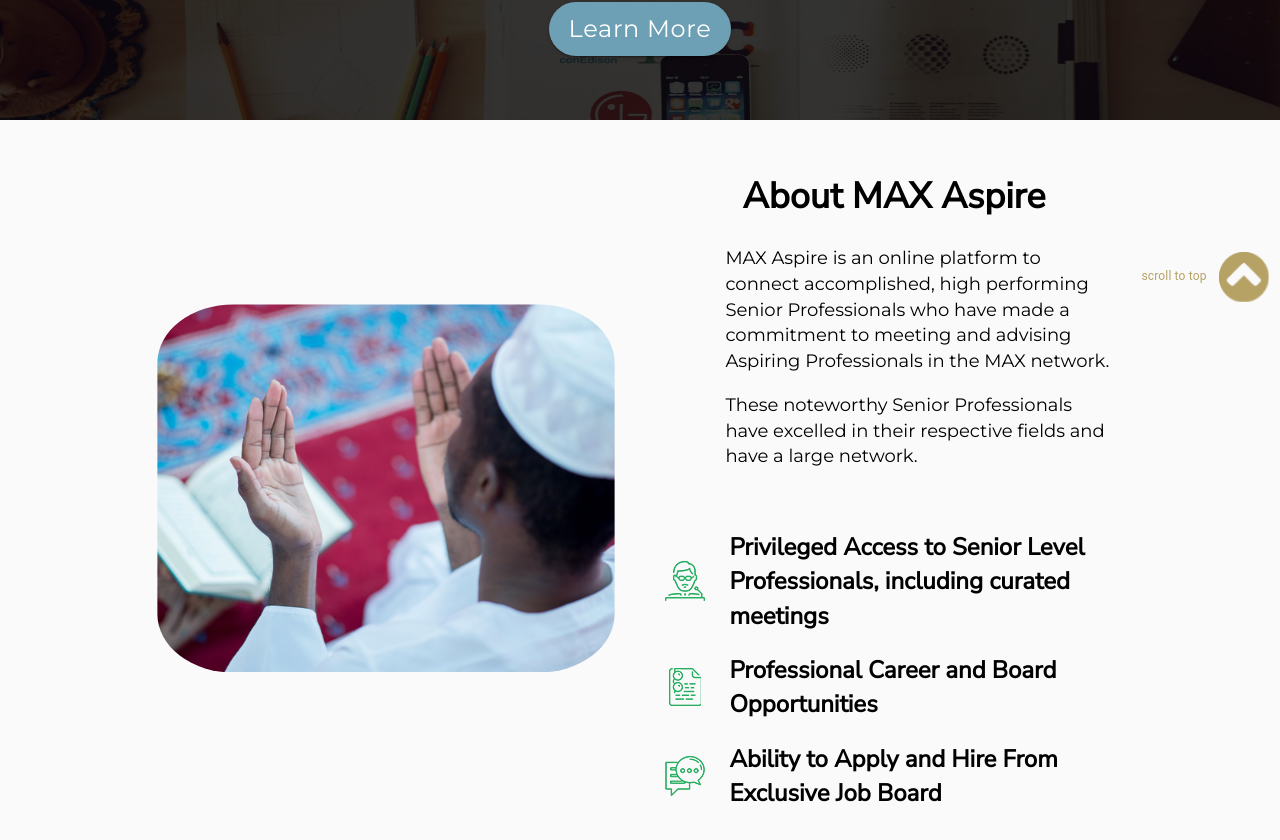
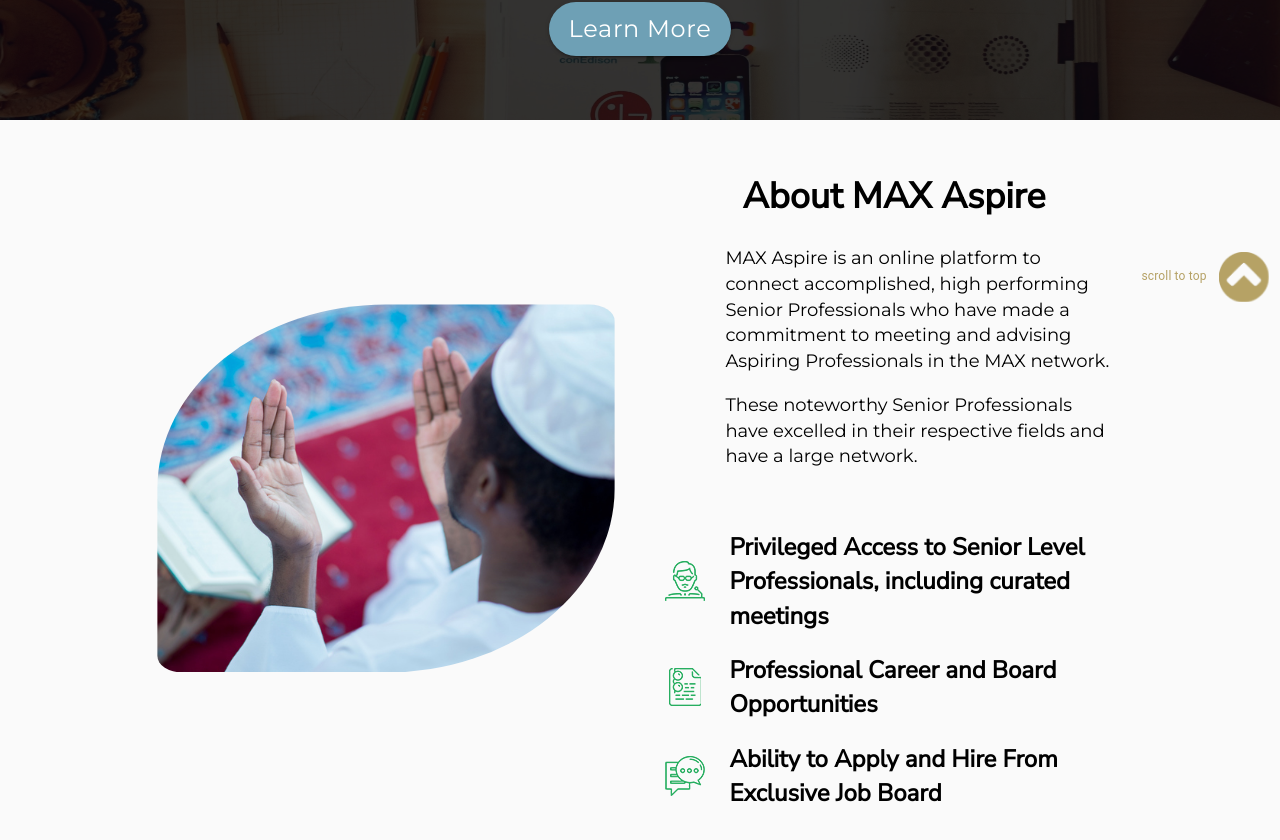
Before and after one commit to maxgala/aspire-frontend, a React (Create React App) app: page / in a window 1280 px wide. Shown: the part 480-1320 px from the top of the page. Built offline with nearby package versions, Linux system fonts and the light colour scheme.

Commit message:
Cool formatting for about MAX image. Removed unused CSS.

```diff
--- a/src/Components/LandingPage/AboutMax.js
+++ b/src/Components/LandingPage/AboutMax.js
@@ -25,7 +25,7 @@
   f2:{
     fontFamily: "Montserrat",
     fontSize: "18px",
-    maxWidth: '600px',
+    maxWidth: '800px',
     textAlign: 'left',
     paddingLeft: '60px',
     paddingRight: '10px'
@@ -56,7 +56,10 @@
   total: {
     width: '100%',
     padding: '5%',
-    borderRadius: '20%',
+    borderTopLeftRadius: '50%',
+    borderTopRightRadius: '10%',
+    borderBottomRightRadius: '50%',
+    borderBottomLeftRadius: '10%',
   },
   grid: {
     paddingLeft: '10%',
@@ -80,7 +83,7 @@
     >
       <Grid
         container
-        item xs={12} sm={9} md={9} lg={6}
+        item xs={12} sm={11} md={10} lg={6}
         spacing={1}
         alignItems="center"
         justify="center"
@@ -89,7 +92,7 @@
       </Grid>
       <Grid
         container
-        item xs={12} sm={9} md={9} lg={6}
+        item xs={12} sm={11} md={10} lg={6}
         spacing={1}
         alignItems="center"
         justify="center"
--- a/src/Components/LandingPage/Landing.js
+++ b/src/Components/LandingPage/Landing.js
@@ -53,9 +53,7 @@
   // button regular and hover colors are different
   sign_in: {
     fontFamily: "Montserrat",
-    // fontSize: "24px",
     fontWeight: '1',
-    // color: '#707070',
     textTransform: "capitalize",
     marginLeft: 'auto',
     width: window.innerWidth < 480 ? '100px' : '125px',
@@ -75,7 +73,6 @@
   register: {
     fontFamily: "Montserrat",
     fontWeight: '1',
-    color: '#707070',
     textTransform: "capitalize",
     width: window.innerWidth < 480 ? '100px' : '125px',
     height: window.innerWidth < 480 ? '30px' : '40px',
```
